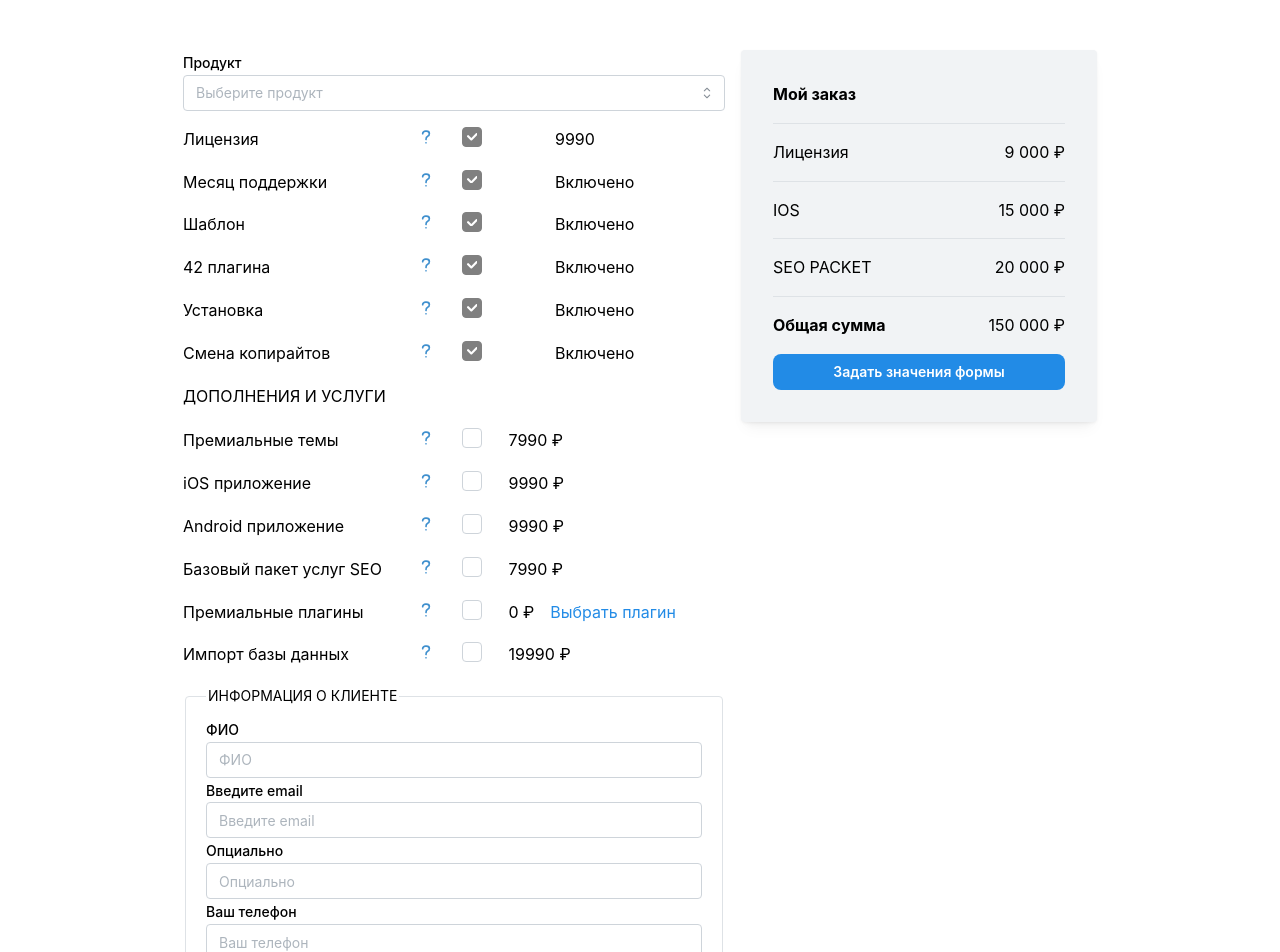
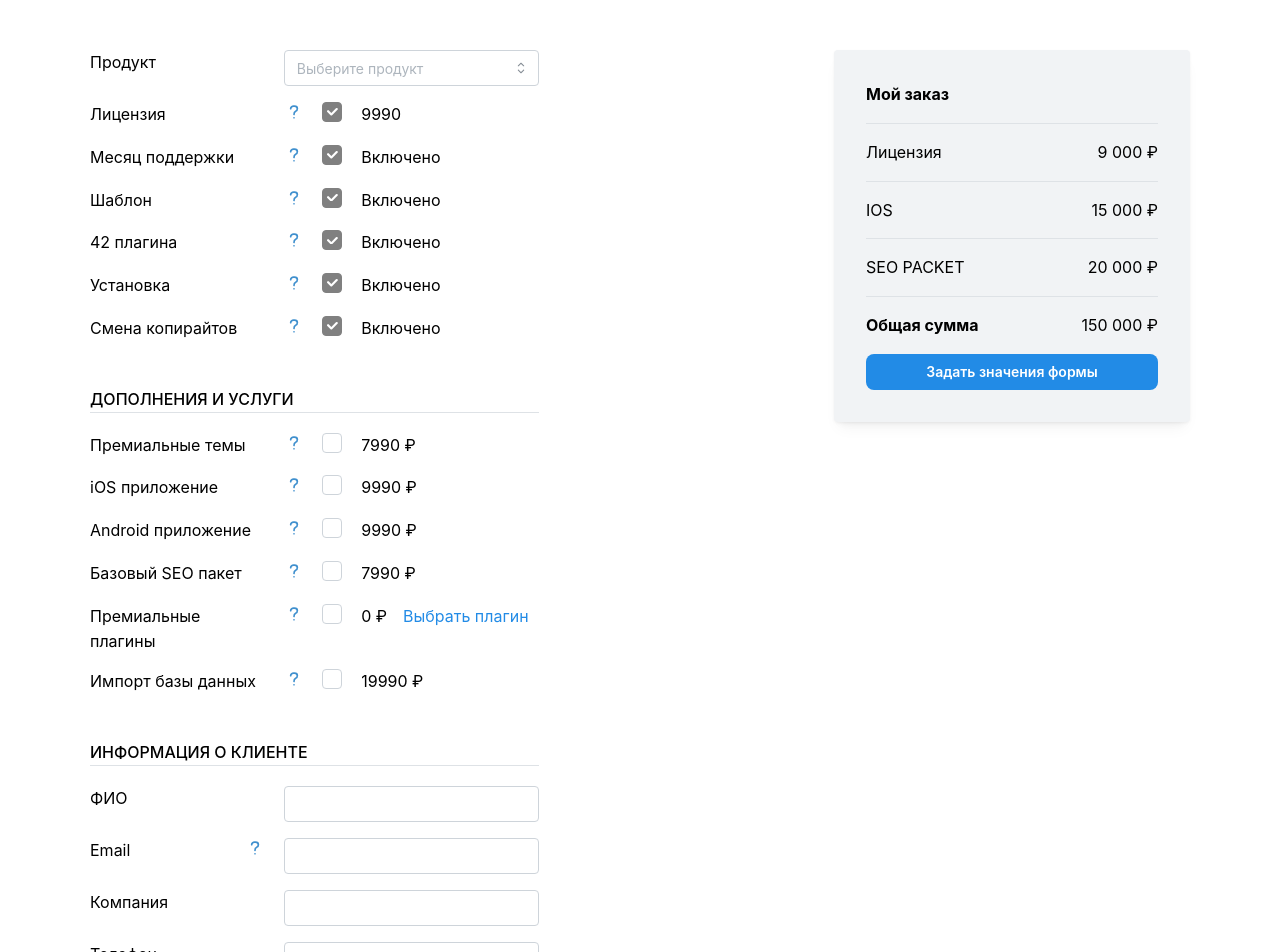
Before and after one commit to ChernyshevaNetology/react-start, a React (Vite) app: page / in a window 1280 px wide. Shown: the top 952 px of the page. Built offline with nearby package versions, Linux system fonts and the light colour scheme.

Commit message:
Fields made similar to Fly

```diff
--- /dev/null
+++ b/src/projects/project-3/components/customer-field-item.jsx
@@ -0,0 +1,28 @@
+import React from "react";
+import { TextInput, Text, Popover, Grid } from "@mantine/core";
+import { IconQuestionMark } from "@tabler/icons-react";
+
+export const CustomerFieldItem = ({ name, toolTipText }) => {
+  return (
+    <Grid>
+      <Grid.Col span={3}>
+        <Text>{name}</Text>
+      </Grid.Col>
+      <Grid.Col span={1} offset={1}>
+        {toolTipText ? (
+          <Popover width={200} withArrow shadow="md" position={"left"}>
+            <Popover.Target>
+              <IconQuestionMark stroke={2} color={"#4090CE"} size={20} />
+            </Popover.Target>
+            <Popover.Dropdown>
+              <Text size="xs">{toolTipText}</Text>
+            </Popover.Dropdown>
+          </Popover>
+        ) : null}
+      </Grid.Col>
+      <Grid.Col span={7}>
+        <TextInput />
+      </Grid.Col>
+    </Grid>
+  );
+};
--- a/src/projects/project-3/components/product-item.jsx
+++ b/src/projects/project-3/components/product-item.jsx
@@ -10,21 +10,22 @@ import {
 } from "@mantine/core";
 import { IconQuestionMark } from "@tabler/icons-react";
 import { useDisclosure } from "@mantine/hooks";
+import { PluginSelectForm } from "../forms/plugin-select-form";
 
 export const ProductItem = ({
-  key,
+  formKey,
+  form,
   name,
   price,
   toolTipText,
   pluginSelect,
-  idx,
 }) => {
   const [opened, { open, close }] = useDisclosure(false);
   return (
     <Grid>
-      <Modal title="Удалить счетчик?" opened={opened} onClose={close}>
-        <Text>"Премиальные плагины"</Text>
-        {/* <PluginsList />*/}
+      <Modal opened={opened} onClose={close} size="90%">
+        <Text>Выбрать плагин</Text>
+        <PluginSelectForm />
       </Modal>
       <Grid.Col span={5}>
         <Text>{name}</Text>
--- a/src/projects/project-3/components/static-product-item.jsx
+++ b/src/projects/project-3/components/static-product-item.jsx
@@ -21,7 +21,7 @@ export const StaticProductItem = ({ name, toolTipText, price }) => {
       <Grid.Col span={1}>
         <Checkbox.Indicator checked color={"grey"} />
       </Grid.Col>
-      <Grid.Col span={4} offset={1}>
+      <Grid.Col span={3}>
         {price ? <Text>{price}</Text> : <Text>Включено</Text>}
       </Grid.Col>
     </Grid>
--- a/src/projects/project-3/form-data.js
+++ b/src/projects/project-3/form-data.js
@@ -1,31 +1,37 @@
 export const preSelectedProducts = [
   {
+    id: 1,
     name: "Лицензия",
     key: "product",
     price: 9990,
     toolTipText: "Dummy Tooltip text to display as popup when clicked",
   },
   {
+    id: 2,
     name: "Месяц поддержки",
     key: "support",
     toolTipText: "Dummy Tooltip text to display as popup when clicked",
   },
   {
+    id: 3,
     name: "Шаблон",
     key: "freeTemplate",
     toolTipText: "Dummy Tooltip text to display as popup when clicked",
   },
   {
+    id: 4,
     name: "42 плагина",
     key: "freePlugins",
     toolTipText: "Dummy Tooltip text to display as popup when clicked",
   },
   {
+    id: 5,
     name: "Установка",
     key: "installation",
     toolTipText: "Dummy Tooltip text to display as popup when clicked",
   },
   {
+    id: 6,
     name: "Смена копирайтов",
     key: "brandingRemoval",
     toolTipText: "Dummy Tooltip text to display as popup when clicked",
@@ -34,36 +40,42 @@ export const preSelectedProducts = [
 
 export const additionalServices = [
   {
+    id: 1,
     key: "premiumTemplates",
     name: "Премиальные темы",
     price: 7990,
     toolTipText: "Dummy Tooltip text to display as popup when clicked",
   },
   {
+    id: 2,
     key: "ios",
     name: "iOS приложение",
     price: 9990,
     toolTipText: "Dummy Tooltip text to display as popup when clicked",
   },
   {
+    id: 3,
     key: "android",
     name: "Android приложение",
     price: 9990,
     toolTipText: "Dummy Tooltip text to display as popup when clicked",
   },
   {
+    id: 4,
     key: "seo",
-    name: "Базовый пакет услуг SEO",
+    name: "Базовый SEO пакет ",
     price: 7990,
     toolTipText: "Dummy Tooltip text to display as popup when clicked",
   },
   {
+    id: 5,
     key: "premiumPlugins",
     name: "Премиальные плагины",
     pluginSelect: true,
     toolTipText: "Dummy Tooltip text to display as popup when clicked",
   },
   {
+    id: 6,
     key: "dbTransfer",
     name: "Импорт базы данных",
     price: 19990,
@@ -72,16 +84,42 @@ export const additionalServices = [
 ];
 
 export const customerDetails = [
-  { key: "name", name: "ФИО" },
-  { key: "email", name: "Введите email" },
-  { key: "company", name: "Опциально" },
-  { key: "phone", name: "Ваш телефон" },
-  { key: "city", name: "Введите город" },
-  { key: "zipCode", name: "Опциально" },
-  { key: "address", name: "Опциально" },
+  { id: 1, key: "name", name: "ФИО" },
+  {
+    id: 2,
+    key: "email",
+    name: "Email",
+    toolTipText:
+      "Только Гимейл или Яндекс; никаких адресов, привязанных к доменам.",
+  },
+  { id: 3, key: "company", name: "Компания" },
+  { id: 4, key: "phone", name: "Телефон" },
+  { id: 5, key: "city", name: "Город" },
+  { id: 6, key: "zipCode", name: "Почтовый индекс" },
+  { id: 7, key: "address", name: "Адрес" },
 ];
 
 export const customerConsent = [
-  { key: "eula", name: "Я принимаю условия публичной оферты" },
-  { key: "termsOfUse", name: "Я согласен на обработку персональных данных" },
+  { id: 1, key: "eula", name: "Я принимаю условия публичной оферты" },
+  {
+    id: 2,
+    key: "termsOfUse",
+    name: "Я согласен на обработку персональных данных",
+  },
 ];
+
+export const pluginList = [
+  { id: 1, key: "currency", name: "Конвертер валют", price: 2490 },
+  { id: 2, key: "banners", name: "Баннеры", price: 2490 },
+  { id: 3, key: "reviews", name: "Отзывы", price: 2490 },
+  { id: 4, key: "similarAds", name: "Похожие объявы", price: 2490 },
+  { id: 5, key: "recentlyViewed", name: "Просмотренные", price: 2490 },
+  { id: 6, key: "compare", name: "Сравнить", price: 2490 },
+  { id: 7, key: "share", name: "Поделиться", price: 2490 },
+  { id: 8, key: "autoposter", name: "Автопостер", price: 2490 },
+  { id: 9, key: "xmlFeeds", name: "ХМЛ фиды", price: 2490 },
+  { id: 10, key: "categoryImport", name: "Импорт категорий", price: 2490 },
+  { id: 11, key: "navigation", name: "Навигация", price: 2490 },
+  { id: 12, key: "wordFilter", name: "Словофильтр", price: 2490 },
+  { id: 13, key: "filter", name: "Фильтры", price: 2490 },
+];
--- a/src/projects/project-3/forms/additional-services-form.jsx
+++ b/src/projects/project-3/forms/additional-services-form.jsx
@@ -1,5 +1,5 @@
 import React from "react";
-import { Text, Stack, Space } from "@mantine/core";
+import { Text, Stack, Space, Divider } from "@mantine/core";
 import { additionalServices } from "../form-data";
 import { useFlynaxFormContext } from "./flynax-form-context";
 import { ProductItem } from "../components/product-item";
@@ -8,13 +8,15 @@ export const AdditionalServicesForm = () => {
   const form = useFlynaxFormContext();
   return (
     <div>
-      <Text>ДОПОЛНЕНИЯ И УСЛУГИ</Text>
+      <Text fw={500}>ДОПОЛНЕНИЯ И УСЛУГИ</Text>
+      <Divider />
       <Space h="lg" />
       <Stack>
         {additionalServices.map(
-          ({ key, name, toolTipText, price, pluginSelect }, idx) => (
+          ({ id, key, name, toolTipText, price, pluginSelect }, idx) => (
             <ProductItem
-              key={key}
+              key={id}
+              formKey={key}
               name={name}
               price={price}
               idx={idx}
--- a/src/projects/project-3/forms/customer-info-form.jsx
+++ b/src/projects/project-3/forms/customer-info-form.jsx
@@ -1,22 +1,26 @@
 import React from "react";
-import { Fieldset, TextInput } from "@mantine/core";
+import { Divider, Stack, Space, Text } from "@mantine/core";
 import { useFlynaxFormContext } from "./flynax-form-context";
 import { customerDetails } from "../form-data";
+import { CustomerFieldItem } from "../components/customer-field-item";
 
 export const CustomerInfoForm = () => {
   const form = useFlynaxFormContext();
   return (
     <div>
-      <Fieldset legend="ИНФОРМАЦИЯ О КЛИЕНТЕ">
-        {customerDetails.map(({ key, name }, idx) => (
-          <TextInput
-            label={name}
-            placeholder={name}
+      <Text fw={500}>ИНФОРМАЦИЯ О КЛИЕНТЕ</Text>
+      <Divider />
+      <Space h="lg" />
+      <Stack>
+        {customerDetails.map(({ key, name, toolTipText }, idx) => (
+          <CustomerFieldItem
+            name={name}
+            toolTipText={toolTipText}
             key={form.key(`customerDetails.${[idx]}.${key}`)}
             {...form.getInputProps(`customerDetails.${[idx]}.${key}`)}
           />
         ))}
-      </Fieldset>
+      </Stack>
     </div>
   );
 };
--- a/src/projects/project-3/forms/plugin-select-form.jsx
+++ b/src/projects/project-3/forms/plugin-select-form.jsx
@@ -1,11 +1,18 @@
-import React from 'react';
+import React from "react";
+import { Group, Checkbox } from "@mantine/core";
+import { pluginList } from "../form-data";
 
-
-// Форма для выбора плагинов со своим стейтом формы
 export const PluginSelectForm = () => {
-    return (
-        <div>
-
-        </div>
-    );
+  return (
+    <Group>
+      {pluginList.map(({ form, key, name, price }, idx) => (
+        <Checkbox
+          label={name}
+          price={price}
+          /*            key={form.key(`pluginList.${[idx]}.${key}`)}
+            {...form.getInputProps(`pluginList.${[idx]}.${key}`)}*/
+        />
+      ))}
+    </Group>
+  );
 };
--- a/src/projects/project-3/forms/product-select-form.jsx
+++ b/src/projects/project-3/forms/product-select-form.jsx
@@ -1,13 +1,17 @@
 import React from "react";
 import { useFlynaxFormContext } from "./flynax-form-context";
-import { Select } from "@mantine/core";
+import { Grid, Select, Text } from "@mantine/core";
 
 export const ProductSelectForm = () => {
   const form = useFlynaxFormContext();
   return (
     <>
+      <Grid>
+        <Grid.Col span={4}>
+          <Text>Продукт</Text>
+        </Grid.Col>
+        <Grid.Col span={7} offset={1}>
           <Select
-        label="Продукт"
             placeholder="Выберите продукт"
             data={[
               { label: "Доска объявлений", value: "classifieds" },
@@ -20,6 +24,8 @@ export const ProductSelectForm = () => {
             key={form.key("product")}
             {...form.getInputProps("product")}
           />
+        </Grid.Col>
+      </Grid>
     </>
   );
 };
--- a/src/projects/project-3/products-order-page.jsx
+++ b/src/projects/project-3/products-order-page.jsx
@@ -1,4 +1,4 @@
-import { Grid, Stack } from "@mantine/core";
+import { Grid, Space, Stack } from "@mantine/core";
 import { FlynaxFormProvider, useFlynaxForm } from "./forms/flynax-form-context";
 import { OrderInfo } from "./order-info.jsx";
 import { AdditionalServicesForm } from "./forms/additional-services-form";
@@ -6,6 +6,7 @@ import { CustomerInfoForm } from "./forms/customer-info-form";
 import { ProductSelectForm } from "./forms/product-select-form";
 import { PreselectedProductsForm } from "./pre-selected-products";
 import { CustomerConsentForm } from "./forms/customer-consent.jsx";
+import React from "react";
 
 export const ProductsOrderPage = () => {
   const flynaxForm = useFlynaxForm({
@@ -39,7 +40,7 @@ export const ProductsOrderPage = () => {
   return (
     <FlynaxFormProvider form={flynaxForm}>
       <Grid>
-        <Grid.Col span={6} offset={1}>
+        <Grid.Col span={5}>
           <Stack
             bg="var(--mantine-color-body)"
             align="stretch"
@@ -48,12 +49,14 @@ export const ProductsOrderPage = () => {
           >
             <ProductSelectForm />
             <PreselectedProductsForm />
+            <Space h="sm" />
             <AdditionalServicesForm />
+            <Space h="sm" />
             <CustomerInfoForm />
             <CustomerConsentForm />
           </Stack>
         </Grid.Col>
-        <Grid.Col span={4}>
+        <Grid.Col span={4} offset={3}>
           <OrderInfo />
         </Grid.Col>
       </Grid>
```
Lines whose indentation alone changed are shown as unchanged.
